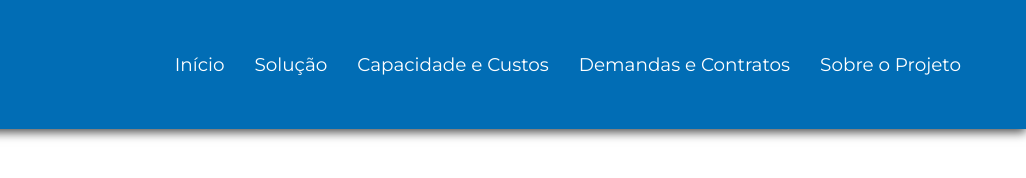
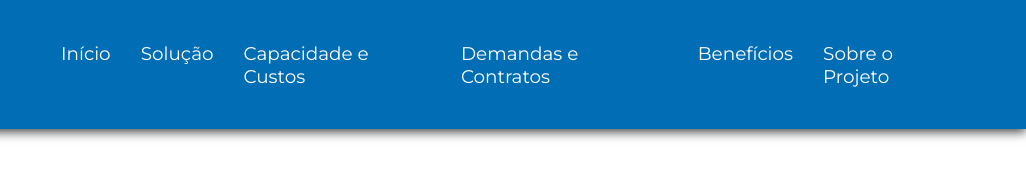
Before and after one commit to joaombvb/techSoft-solutions, a plain HTML site: page beneficios.html in a window 1280 px wide. Shown: the full height of the page, 254-1280 px from the left. Drawn offline with Linux system fonts and the light colour scheme.

Commit message:
atualiza header

```diff
--- a/beneficios.html
+++ b/beneficios.html
@@ -19,7 +19,8 @@
                     <li class="nav-item"><a href="solucao.html" class="nav-link">Solução</a></li>
                     <li class="nav-item"><a href="prototipo1.html" class="nav-link">Capacidade e Custos</a></li>
                     <li class="nav-item"><a href="prototipo2.html" class="nav-link">Demandas e Contratos</a></li>
-                    <li class="nav-item"><a href="sobre.html" class="nav-link">Sobre o Projeto</a>
+                    <li class="nav-item"><a href="beneficios.html" class="nav-link">Benefícios</a></li>
+                    <li class="nav-item"><a href="sobre.html" class="nav-link">Sobre o Projeto</a></li>
                 </ul>
             </div>
         </nav>
```
Also changed, not shown: prototipo1.html (+2 -1 lines), prototipo2.html (+2 -1 lines), solucao.html (+2 -1 lines).
